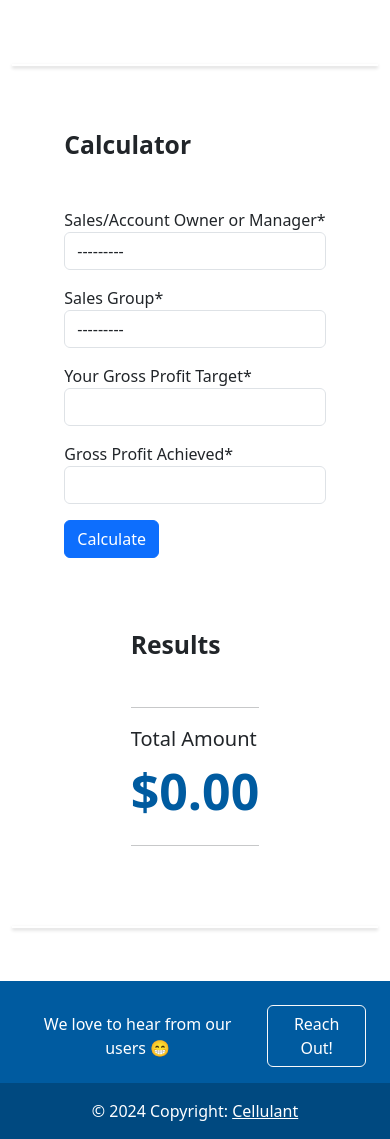
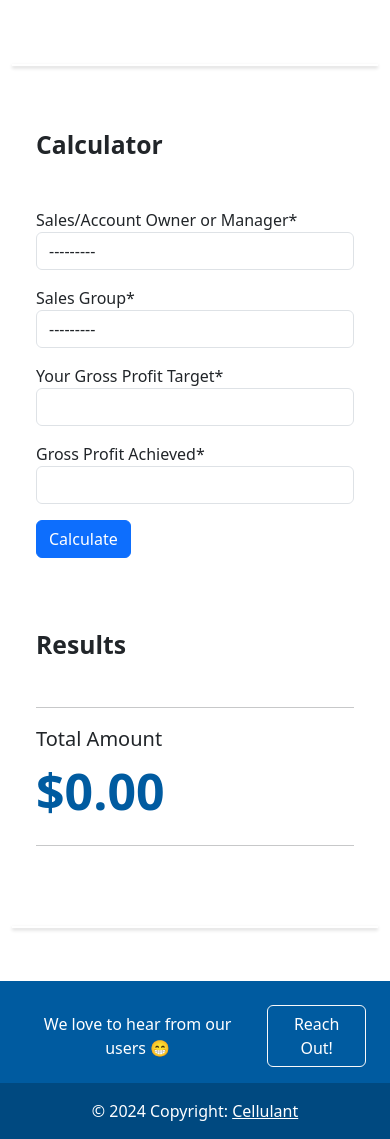
Before and after one commit to ernestmucheru/automatic-octo-succotash, a Django app: page / in a window 390 px wide. Shown: the part 422-1561 px from the top of the page. Run offline with Django 4.2, Linux system fonts and the light colour scheme; some libraries are stand-ins or nearby versions.

Commit message:
fixed mobile view

```diff
--- a/calc/templates/commission_calculator/form.html
+++ b/calc/templates/commission_calculator/form.html
@@ -4,7 +4,7 @@
 <section class="mt-4">
         <div class="row">
             <!-- Left Column (Form) -->
-            <div class="col-md-4 d-flex align-items-stretch">
+            <div class="col-md-4">
                 <div class="mx-auto mb-4">
                     <div class="rounded-3 overflow-hidden h-100">
                         <div class="p-4 p-sm-5">
@@ -35,12 +35,13 @@
                 <!-- Vertical Rule -->
                 <div class="vertical-rule"></div>
               </div>
-            <div class="col-md-4 d-flex align-items-stretch">
+            <div class="col-md-4 ">
                 <!-- Right Column (Result) -->
                 <div class="mx-auto mb-4">
                     <div id="commissionCard" class=" rounded-3 overflow-hidden h-100">
 
                         <div class="p-4 p-sm-5">
+
                             <h2 class="mb-5  "><strong>Results</strong></h2>
                             <hr>
                             <!-- Display the result here with improved styling -->
```
Lines whose indentation alone changed are shown as unchanged.
